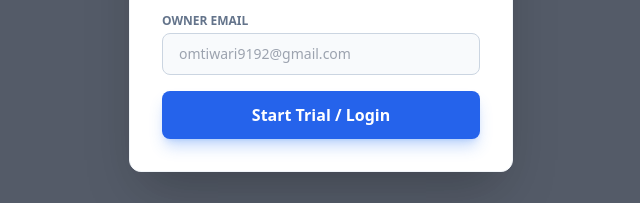
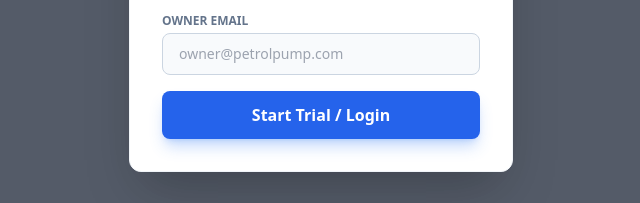
Before and after one commit to omtiwari9891-glitch/petro-app, a website: page public/index.html in a window 1280 px wide. Shown: the part 407-610 px from the top of the page, 319-959 px from the left. Drawn offline with nearby package versions, Linux system fonts and the light colour scheme.

Commit message:
Add files via upload

```diff
--- a/public/index.html
+++ b/public/index.html
@@ -23,7 +23,8 @@
                 </div>
                 <div>
                     <label class="block text-xs font-bold uppercase text-slate-500 mb-1">Owner Email</label>
-                    <input type="email" id="loginEmail" placeholder="omtiwari9192@gmail.com" required class="w-full px-4 py-2.5 bg-slate-50 border border-slate-300 rounded-lg text-sm focus:ring-2 focus:ring-blue-500 focus:outline-none">
+                    <!-- Generic placeholder used here -->
+                    <input type="email" id="loginEmail" placeholder="owner@petrolpump.com" required class="w-full px-4 py-2.5 bg-slate-50 border border-slate-300 rounded-lg text-sm focus:ring-2 focus:ring-blue-500 focus:outline-none">
                 </div>
                 <button type="submit" class="w-full bg-blue-600 text-white font-bold py-3 rounded-lg hover:bg-blue-700 transition shadow-lg shadow-blue-500/30">Start Trial / Login</button>
             </form>
@@ -177,7 +178,6 @@
             <!-- 4. Staff Salary & Advance Management -->
             <div id="tab-staff" class="tab-content hidden space-y-6">
                 <div class="grid grid-cols-1 md:grid-cols-2 gap-6">
-                    <!-- Add Staff -->
                     <div class="bg-white p-6 rounded-xl shadow-sm border border-slate-200">
                         <h3 class="text-lg font-bold text-slate-800 mb-4">Register New Staff / Attendant</h3>
                         <form id="staffForm" class="space-y-4">
@@ -189,7 +189,6 @@
                         </form>
                     </div>
 
-                    <!-- Record Advance Money -->
                     <div class="bg-white p-6 rounded-xl shadow-sm border border-slate-200">
                         <h3 class="text-lg font-bold text-slate-800 mb-4">Issue / Record Advance Money</h3>
                         <form id="advanceForm" class="space-y-4">
@@ -465,7 +464,6 @@
             alert('Payment received!');
         };
 
-        // Staff & Advance Management
         async function loadStaff() {
             const res = await fetch('/api/staff');
             const data = await res.json();
```
